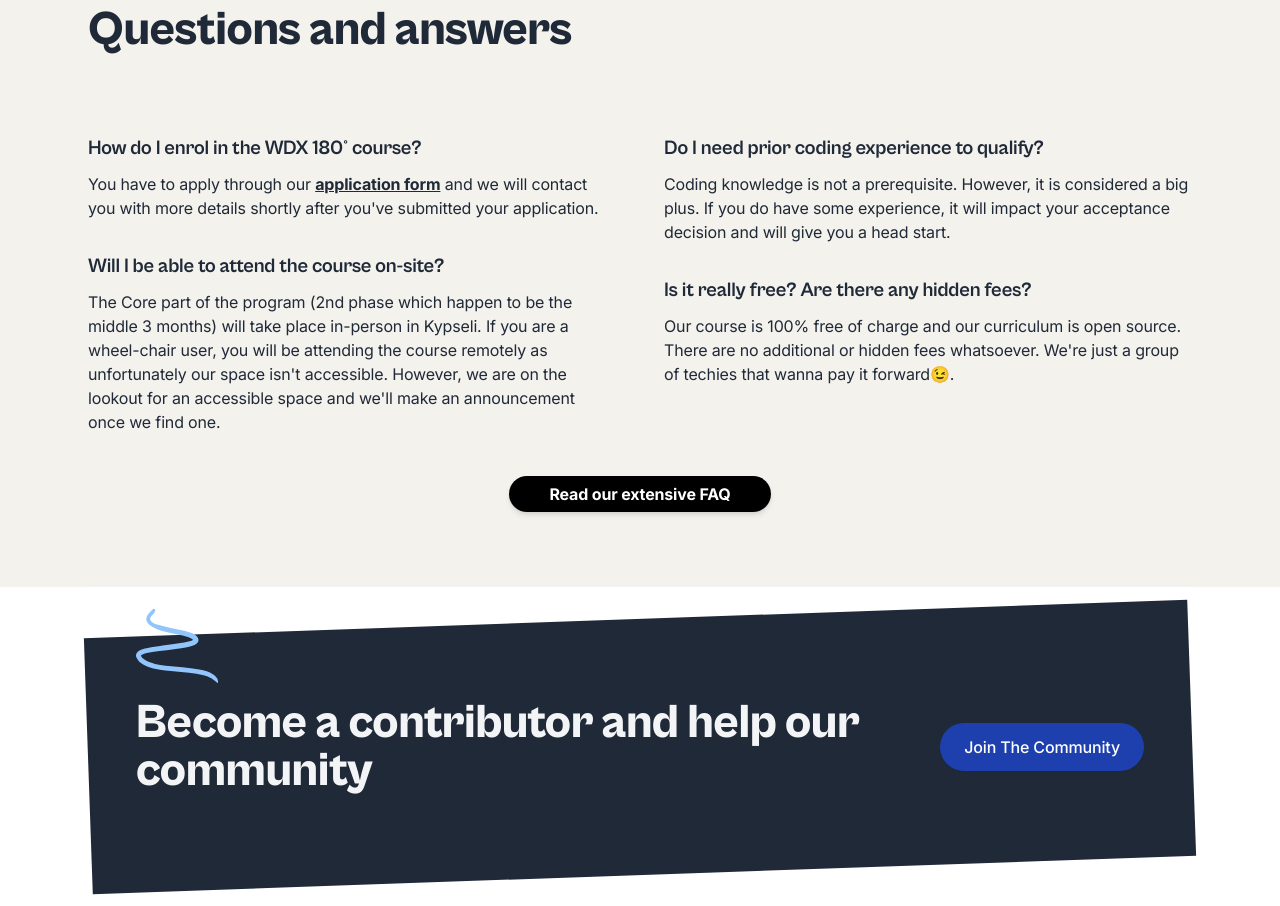
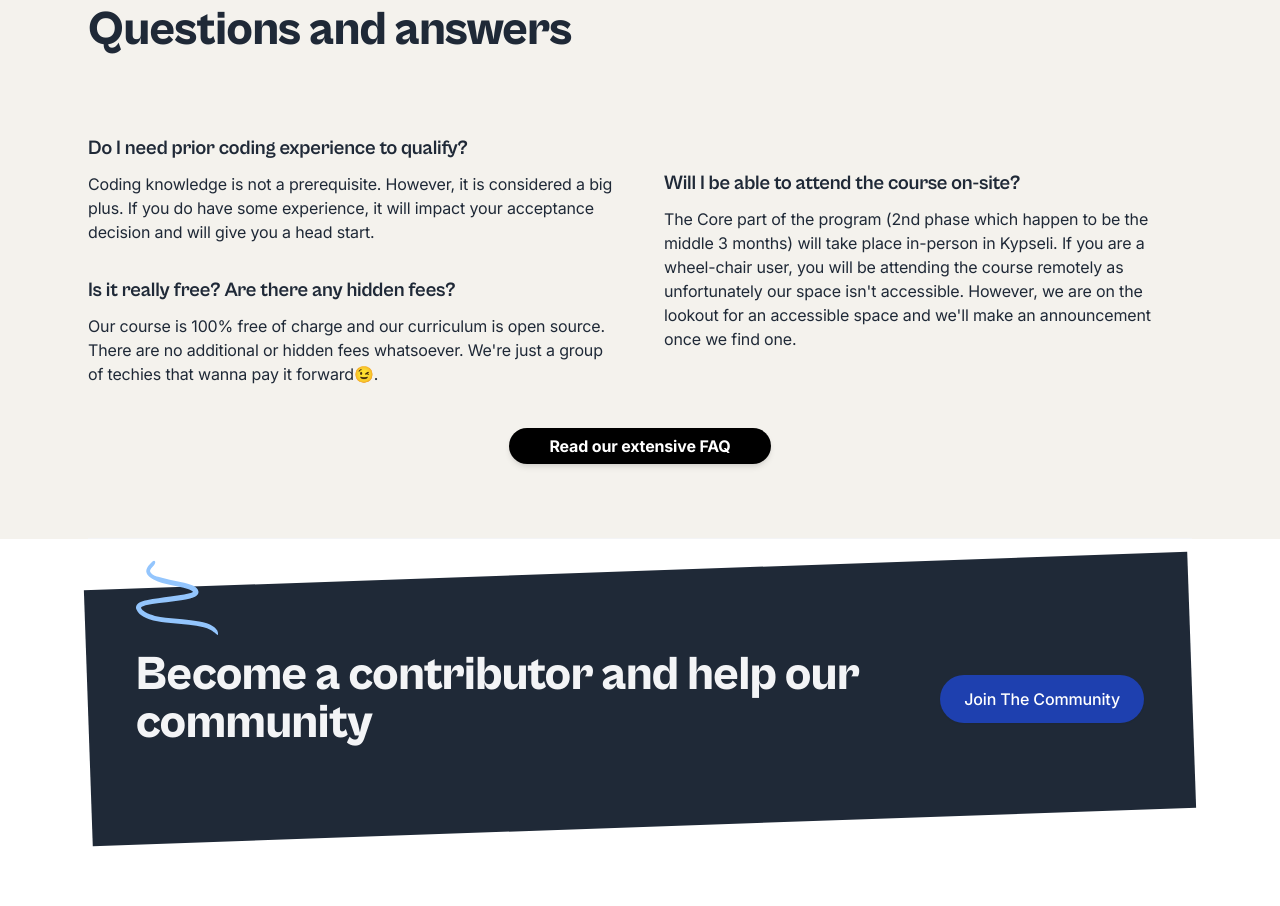
Before and after one commit to in-tech-gration/website, a Next.js app: page / in a window 1280 px wide. Shown: the part 4220-5126 px from the top of the page. Built offline with nearby package versions, Linux system fonts and the light colour scheme.

Commit message:
Commented FAQ for application.

```diff
--- a/components/partial-faq.tsx
+++ b/components/partial-faq.tsx
@@ -37,7 +37,7 @@ export default function PartialFaq() {
               </div>
             </div>
             {/* Column */}
-            <div className="w-full md:w-1/2 space-y-8">
+            <div className="w-full md:w-1/2 space-y-8 self-center">
               {/* Item */}
               <div className="space-y-2">
                 <h3 className="text-xl font-cabinet-grotesk font-bold">
@@ -47,14 +47,14 @@ export default function PartialFaq() {
                   {config.faqs[1].answer}
                 </p>
               </div>
-              <div className="space-y-2">
+              {/* <div className="space-y-2">
                 <h3 className="text-xl font-cabinet-grotesk font-bold">
                   {config.faqs[3].question}
                 </h3>
                 <p className="text-gray-800">
                   {config.faqs[3].answer}
                 </p>
-              </div>
+              </div> */}
             </div>
           </div>
           {/*Button added to /faqs page*/}
--- a/config.yaml
+++ b/config.yaml
@@ -30,10 +30,11 @@ donation_links:
 
 # FAQ PAGE:
 faqs:
-  - question: >-
-      How do I enrol in the WDX 180° course?
-    answer: >-
-      You have to apply through our <a href="apply" target="_blank" class="font-bold underline">application form</a> and we will contact you with more details shortly after you've submitted your application.
+#  Uncomment when applications open
+  # - question: >-
+  #     How do I enrol in the WDX 180° course?
+  #   answer: >-
+  #     You have to apply through our <a href="apply" target="_blank" class="font-bold underline">application form</a> and we will contact you with more details shortly after you've submitted your application.
   - question: >-
       Do I need prior coding experience to qualify?
     answer: >-
```
